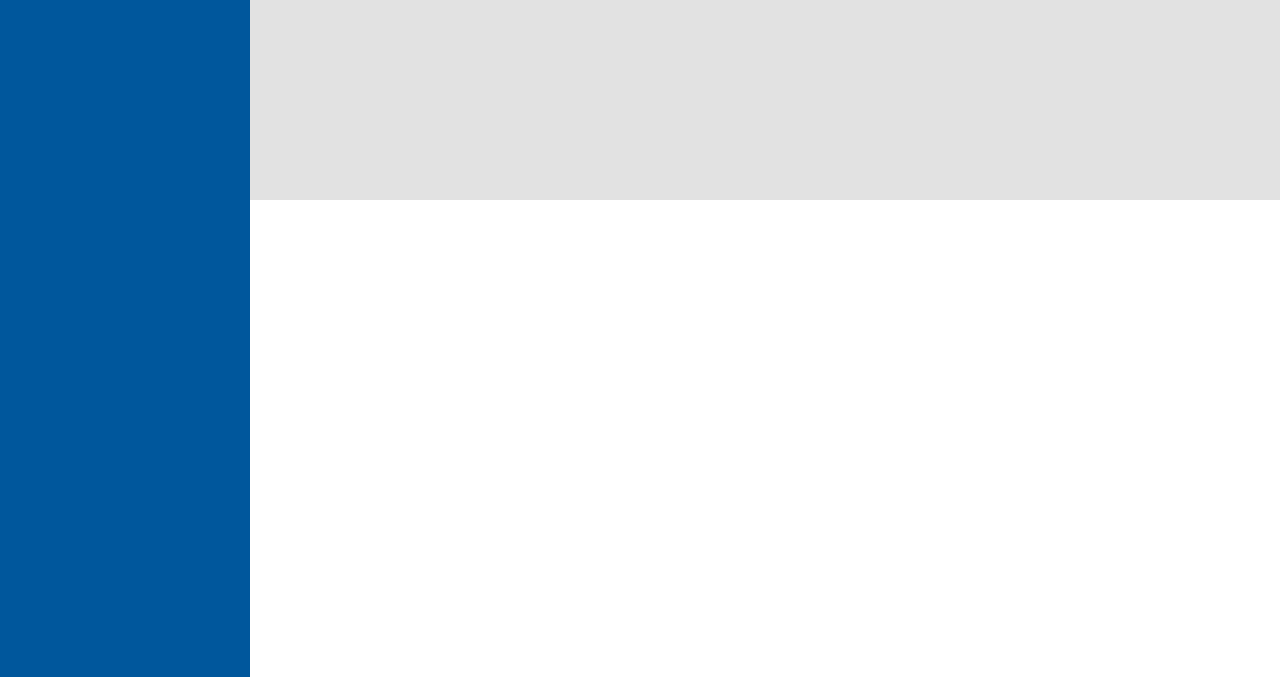
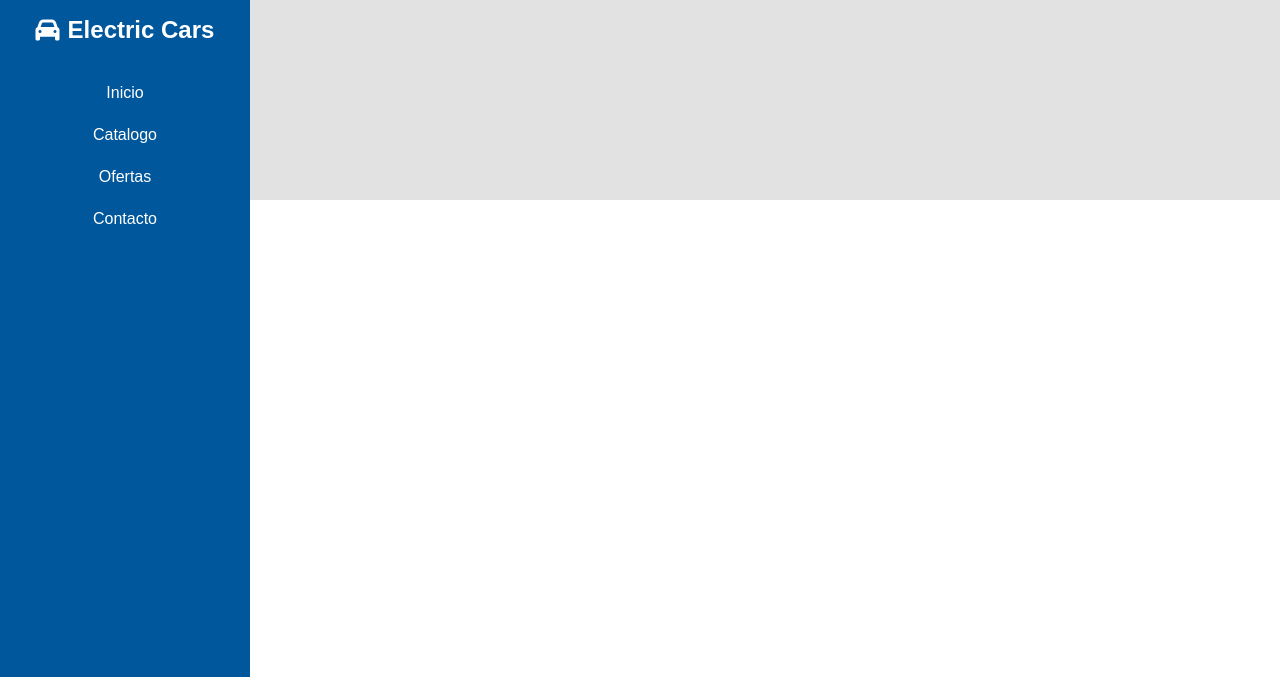
Before and after one commit to juliMAB/CSS-avanzado-Desafio-3---Electric-Car-Store, a plain HTML site: page index.html in a window 1280 px wide. Shown: the top 677 px of the page. Drawn offline with Linux system fonts and the light colour scheme.

Commit message:
Add navigation header and menu to sidebar
Introduced a navigation header with an icon and title, and added a vertical navigation menu to the sidebar in index.html. Updated style.css to style the new navigation elements.

```diff
--- a/assets/css/style.css
+++ b/assets/css/style.css
@@ -35,6 +35,53 @@ body {
     background-color: var(--primary-color);
     padding: 1rem;
     min-height: 60px;
+    display: flex;
+    flex-direction: column;
+    justify-content: flex-start;
+    align-items: center;
+    gap: 2rem;
+}
+
+.nav-header {
+    display: flex;
+    align-items: center;
+    justify-content: center;
+    gap: 0.5rem;
+    color: var(--background-color);
+}
+
+.nav-header i {
+    font-size: 1.5rem;
+}
+
+.nav-header h1 {
+    font-size: 1.5rem;
+    font-weight: bold;
+    margin: 0;
+}
+
+.nav-menu {
+    display: flex;
+    flex-direction: column;
+    align-items: center;
+    text-align: center;
+    gap: 0.5rem;
+    list-style: none;
+    margin: 0;
+    padding: 0;
+    width: 100%;
+}
+
+.nav-menu li {
+    color: var(--background-color);
+    cursor: pointer;
+    padding: 0.5rem;
+    border-radius: 4px;
+    transition: background-color 0.3s ease;
+}
+
+.nav-menu li:hover {
+    background-color: rgba(255, 255, 255, 0.1);
 }
 
 /* Aside */
@@ -97,19 +144,30 @@ body {
             "nav aside"
             "nav main"
             "footer main";
-        grid-template-columns: 250px 1fr;
+        grid-template-columns: 250px 1fr; /*necesita tener una dimension constante*/
         grid-template-rows: auto 1fr auto;
     }
 
     .main {
         padding: 2rem;
     }
+
+    .nav {
+        flex-direction: column;
+        justify-content: flex-start;
+        align-items: center;
+    }
+
+    .nav-menu {
+        flex-direction: column;
+        align-items: center;
+        gap: 0.5rem;
+        width: 100%;
+    }
+
     .footer {
         padding: 2rem 1rem;
         display: flex;
-        flex-direction: row;
-        justify-content: space-between;
-        align-items: center;
         flex-direction: column;
         justify-content: center;
     }
--- a/index.html
+++ b/index.html
@@ -11,7 +11,16 @@
     <div class="container">
         <!-- Navegación -->
         <nav class="nav">
-            <!-- Contenido de navegación se agregará aquí -->
+            <div class="nav-header">
+                <i class="fa-solid fa-car"></i>
+                <h1>Electric Cars</h1>
+            </div>
+            <ul class="nav-menu">
+                <li>Inicio</li>
+                <li>Catalogo</li>
+                <li>Ofertas</li>
+                <li>Contacto</li>
+            </ul>
         </nav>
 
         <!-- Aside -->
```
